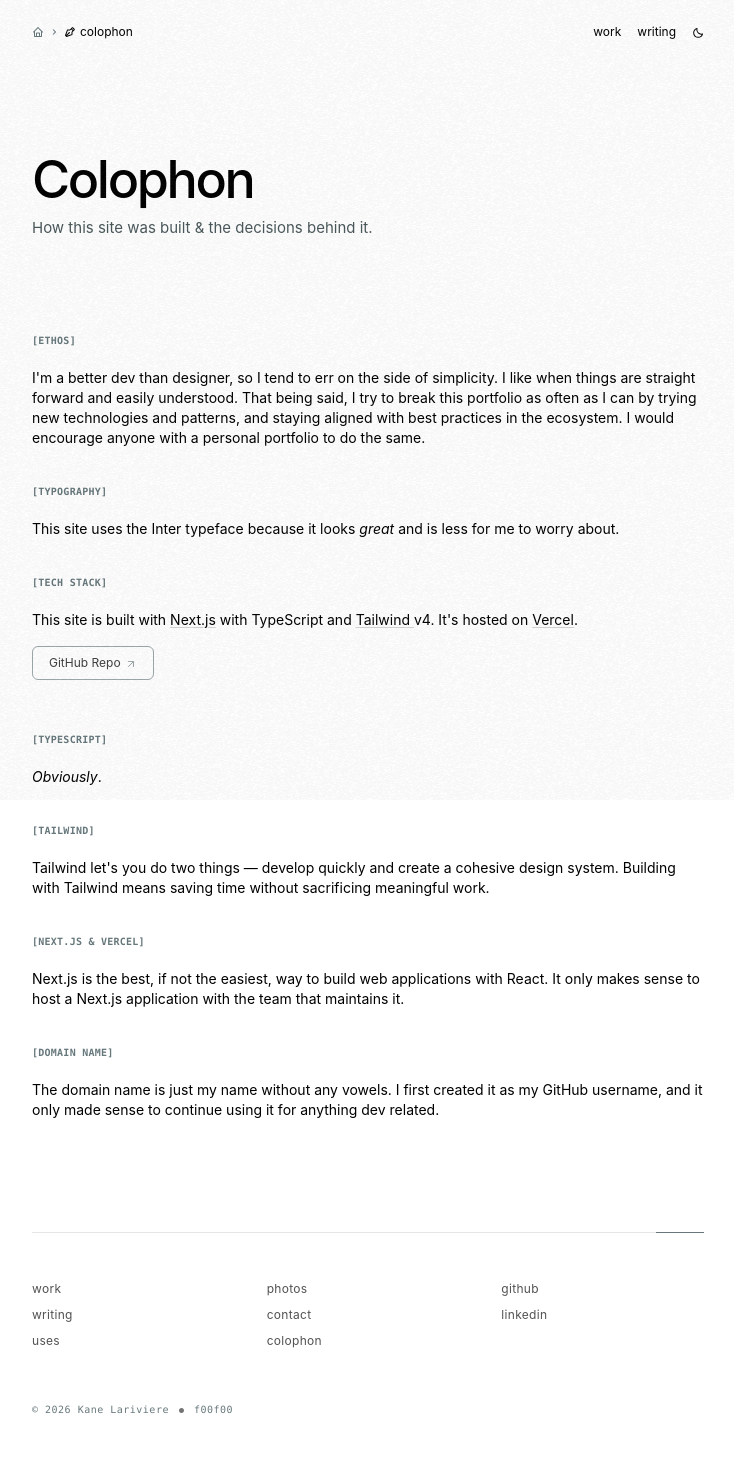
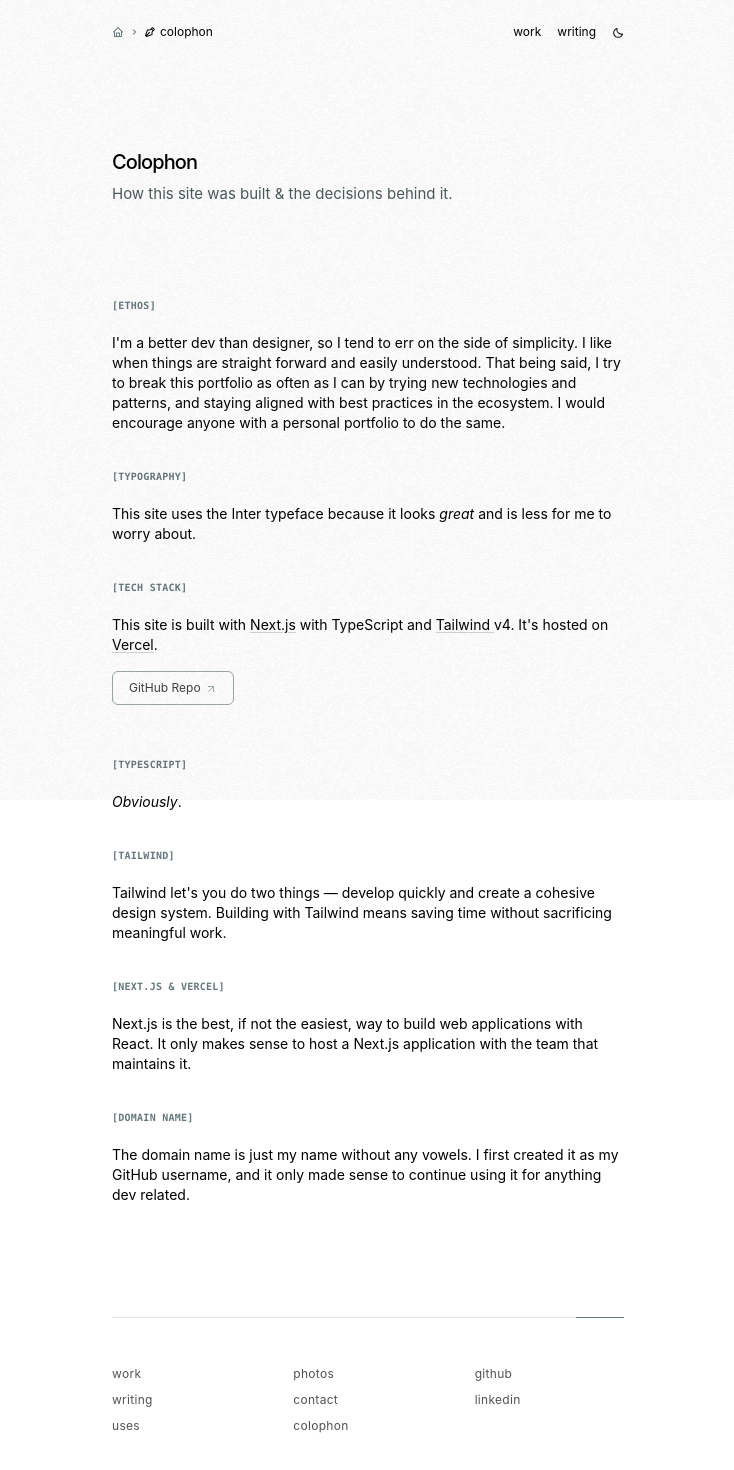
Before and after one commit to knlrvr/my-portfolio, a Next.js app: page /colophon in a window 1280 px wide. Shown: the top 1470 px of the page, without its empty margins (272-1006 px from the left). Built offline with nearby package versions, Linux system fonts and the light colour scheme.

Commit message:
computer, make the design smaller

```diff
--- a/app/colophon/page.tsx
+++ b/app/colophon/page.tsx
@@ -11,7 +11,7 @@ export const metadata: Metadata = {
 
 export default function Colophon() {
     return (
-        <div className="max-w-2xl mx-auto mb-12">
+        <div className="max-w-lg mx-auto mb-12">
             <PageTop
                 title="Colophon"
                 desc="How this site was built & the decisions behind it."
--- a/app/components/footer.tsx
+++ b/app/components/footer.tsx
@@ -27,7 +27,7 @@ export default function Footer() {
       : null;
 
   return (
-    <footer className="pt-16 pb-12 max-w-2xl mx-auto">
+    <footer className="pt-16 pb-12 max-w-lg mx-auto">
       <div className="relative h-px mb-12">
         <div className="absolute inset-0 bg-neutral-200 dark:bg-neutral-800" />
         <div className="absolute top-0 right-0 w-12 h-px bg-mist-500" />
--- a/app/components/header.tsx
+++ b/app/components/header.tsx
@@ -45,7 +45,7 @@ export default function PathHeader() {
     // On home page, just show "knlrvr.dev"
     if (pathSegments.length === 0) {
         return (
-            <header className="text-xs max-w-2xl mx-auto">
+            <header className="text-xs max-w-lg mx-auto">
                 <nav className="flex justify-between items-center">
                     <ol className="flex flex-wrap items-center" aria-label="Breadcrumb">
                         <li className="flex items-center">
@@ -74,7 +74,7 @@ export default function PathHeader() {
 
     // For non-home pages, show breadcrumb with icons
     return (
-        <header className="text-xs max-w-2xl mx-auto">
+        <header className="text-xs max-w-lg mx-auto">
             <nav className="flex justify-between items-center">
                 <ol className="flex flex-wrap items-center" aria-label="Breadcrumb">
                     {/* Home icon */}
--- a/app/components/page-top.tsx
+++ b/app/components/page-top.tsx
@@ -7,7 +7,7 @@ interface PageTopProps {
 export default function PageTop({ title, desc, date }: PageTopProps) {
   return (
     <div className="pt-28 pb-14">
-      <h1 className="text-[clamp(2rem,5vw,3.25rem)] font-medium tracking-[-0.045em] leading-[1.08]">
+      <h1 className="text-xl font-medium tracking-[-0.045em] leading-[1.08]">
         {title}
       </h1>
       <p className="text-[0.9375rem] text-mist-600 dark:text-mist-400 mt-2 leading-relaxed max-w-120">
--- a/app/contact/page.tsx
+++ b/app/contact/page.tsx
@@ -10,7 +10,7 @@ export const metadata: Metadata = {
 
 export default function Contact() {
     return (
-        <div className="max-w-2xl mx-auto mb-12">
+        <div className="max-w-lg mx-auto mb-12">
             <PageTop
                 title="Contact"
                 desc="How to get in touch with me."
--- a/app/page.tsx
+++ b/app/page.tsx
@@ -6,10 +6,10 @@ import WorkGrid from "./components/work-grid";
 
 export default function Home() {
   return (
-    <div className="max-w-2xl mx-auto">
+    <div className="max-w-lg mx-auto">
       <PageTop
         title={`Kane Lariviere`}
-        desc={`US-based Software Engineer`}
+        desc={`Software Engineer`}
       />
 
       <SectionBreak label="About" />
--- a/app/photos/[url]/page.tsx
+++ b/app/photos/[url]/page.tsx
@@ -89,7 +89,7 @@ export default async function PhotoPage({
   }
 
   return (
-    <div className="max-w-2xl mx-auto">
+    <div className="max-w-lg mx-auto">
         <PageTop
             title={`${photo.title}`}
             desc={`${photo.location}`}
--- a/app/photos/page.tsx
+++ b/app/photos/page.tsx
@@ -9,7 +9,7 @@ export const metadata: Metadata = {
 
 export default function Photos() {
     return (
-        <div className="max-w-2xl mx-auto">
+        <div className="max-w-lg mx-auto">
             <PageTop
                 title="Photos"
                 desc="Some of my favorite photos."
--- a/app/uses/page.tsx
+++ b/app/uses/page.tsx
@@ -9,7 +9,7 @@ export const metadata: Metadata = {
 
 export default function Uses() {
     return (
-        <div className="max-w-2xl mx-auto">
+        <div className="max-w-lg mx-auto">
             <PageTop
                 title="Uses"
                 desc="The tools behind my day-to-day."
--- a/app/work/page.tsx
+++ b/app/work/page.tsx
@@ -11,7 +11,7 @@ export const metadata: Metadata = {
 
 export default function Work() {
     return (
-        <div className="max-w-2xl mx-auto">
+        <div className="max-w-lg mx-auto">
             <PageTop
                 title="Work"
                 desc="Shipping things that matter."
--- a/app/writing/[slug]/page.tsx
+++ b/app/writing/[slug]/page.tsx
@@ -135,7 +135,7 @@ export default async function PostPage({params}: {params: Params}) {
     }
 
     return (
-        <section className="pb-6 max-w-2xl mx-auto">
+        <section className="pb-6 max-w-lg mx-auto">
             <script
                 type='application/ld+json'
                 suppressHydrationWarning
--- a/app/writing/page.tsx
+++ b/app/writing/page.tsx
@@ -20,7 +20,7 @@ export default function Writing() {
     ));
 
     return (
-        <div className="max-w-2xl mx-auto">
+        <div className="max-w-lg mx-auto">
             <PageTop
                 title="Writing"
                 desc="Thoughts on tech, tooling, and building things that work."
```
